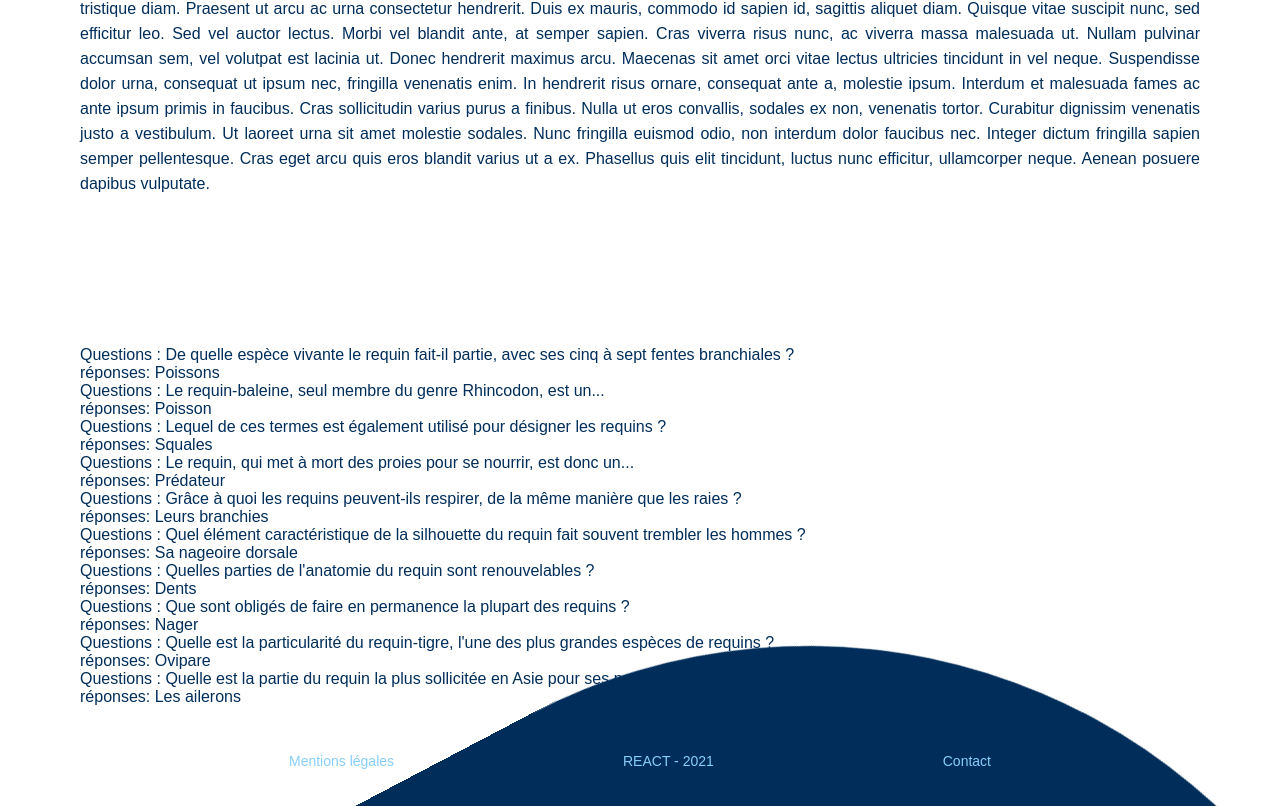
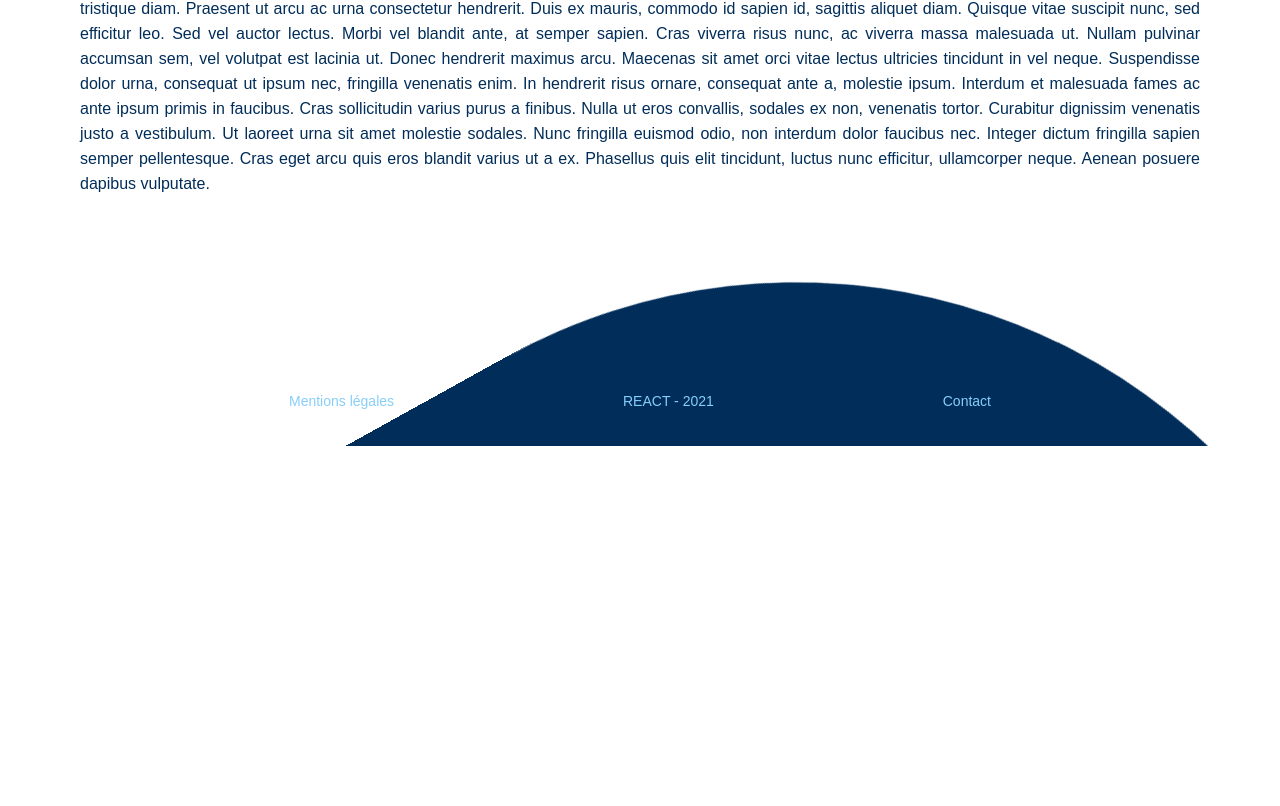
Before and after one commit to IIM-Creative-Technology/react-FlorentVigot, a React (Create React App) app: page /Read in a window 1280 px wide. Shown: the part 1152-1958 px from the top of the page. After the commit the page ends 1598 px from the top, so only its background shows below. Built offline with nearby package versions, Linux system fonts and the light colour scheme.

Commit message:
[FIX] quiz display

```diff
--- a/src/index.js
+++ b/src/index.js
@@ -3,14 +3,11 @@ import ReactDOM from 'react-dom';
 import './index.css';
 import App from './App';
 import reportWebVitals from './reportWebVitals';
-import Quiz2 from './Pages/Quiz2'
-import Quiz2Info from './Data/Quiz/Quiz2.json'
 
 
 ReactDOM.render(
   <React.StrictMode>
     <App />
-    <Quiz2 infoData={Quiz2Info.data} />
   </React.StrictMode>,
   document.getElementById('root')
 );
```
